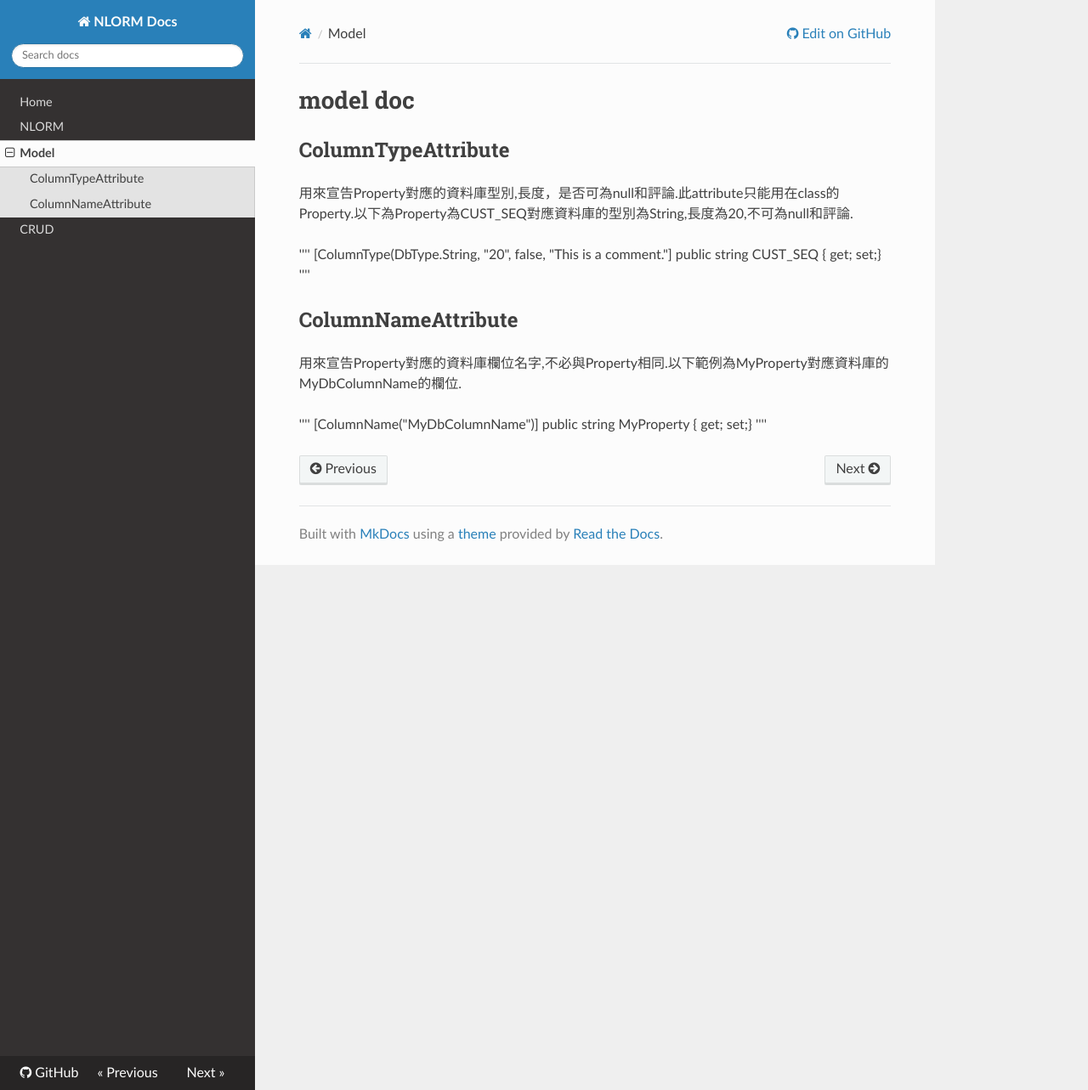
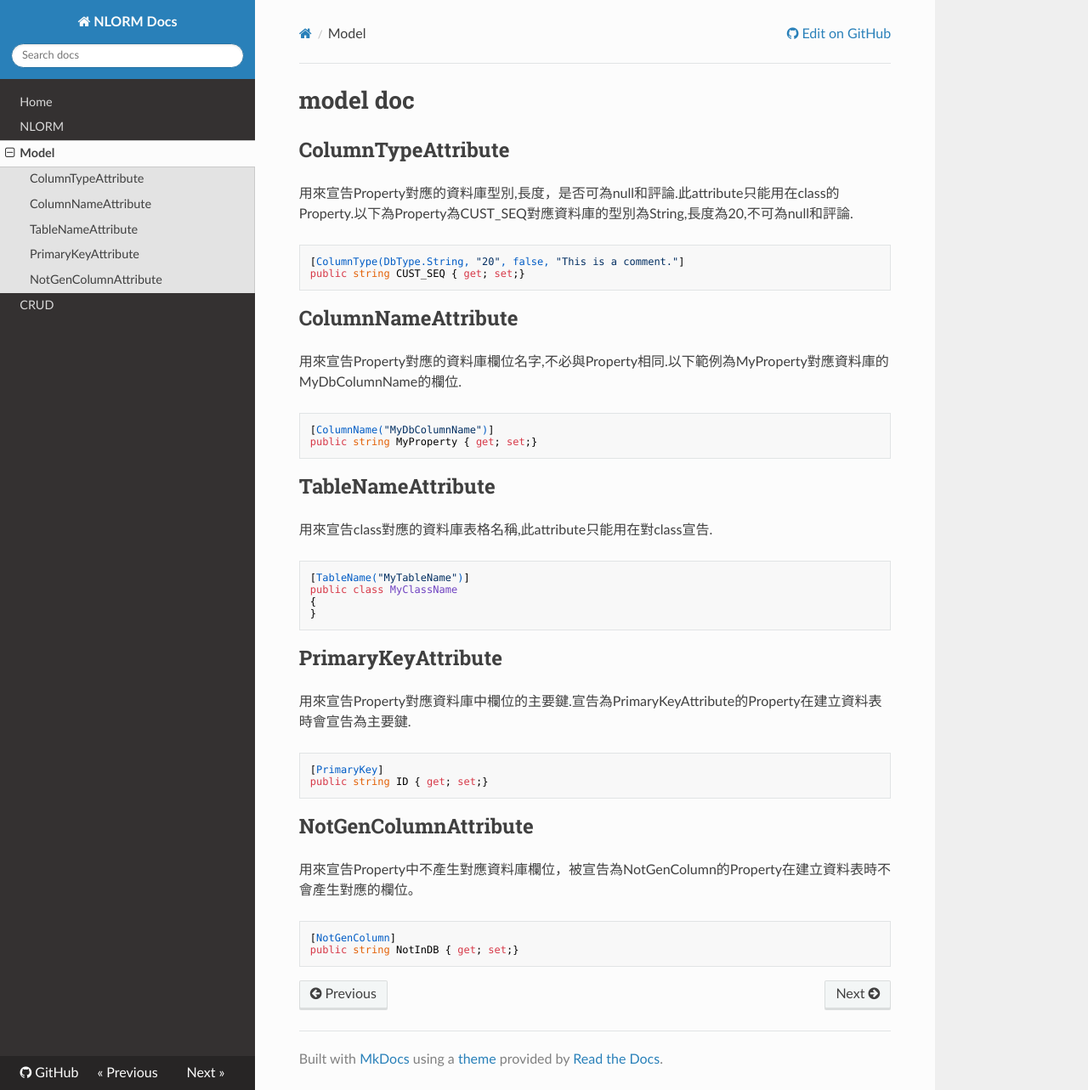
Before and after one commit to kkchuchu/NLORM, an MkDocs documentation site: the page built from doc/ZH_TW/docs/model.md, in a window 1280 px wide and 1283 px high. Shown: the whole window at 85% size. Built offline with MkDocs 1.6.1, drawn with Linux system fonts in a browser that asks for light colours; nearby versions of some CDN libraries; old or Windows-style settings are respelled for this version of MkDocs.

Commit message:
add alot attributes

```diff
--- a/doc/ZH_TW/docs/model.md
+++ b/doc/ZH_TW/docs/model.md
@@ -4,17 +4,38 @@
 
 用來宣告Property對應的資料庫型別,長度，是否可為null和評論.此attribute只能用在class的Property.以下為Property為CUST_SEQ對應資料庫的型別為String,長度為20,不可為null和評論.
 
-''''
-[ColumnType(DbType.String, "20", false, "This is a comment."]
-public string CUST_SEQ { get; set;}
-''''
+
+    [ColumnType(DbType.String, "20", false, "This is a comment."]
+    public string CUST_SEQ { get; set;}
 
 
 ##ColumnNameAttribute
 
 用來宣告Property對應的資料庫欄位名字,不必與Property相同.以下範例為MyProperty對應資料庫的MyDbColumnName的欄位.
 
-''''
-[ColumnName("MyDbColumnName")]
-public string MyProperty { get; set;}
-''''
+
+    [ColumnName("MyDbColumnName")]
+    public string MyProperty { get; set;}
+
+##TableNameAttribute
+
+用來宣告class對應的資料庫表格名稱,此attribute只能用在對class宣告.
+
+    [TableName("MyTableName")]
+    public class MyClassName
+    {
+    }
+
+##PrimaryKeyAttribute
+
+用來宣告Property對應資料庫中欄位的主要鍵.宣告為PrimaryKeyAttribute的Property在建立資料表時會宣告為主要鍵.
+
+    [PrimaryKey]
+    public string ID { get; set;}
+
+##NotGenColumnAttribute
+
+用來宣告Property中不產生對應資料庫欄位，被宣告為NotGenColumn的Property在建立資料表時不會產生對應的欄位。
+
+    [NotGenColumn]
+    public string NotInDB { get; set;}
```
